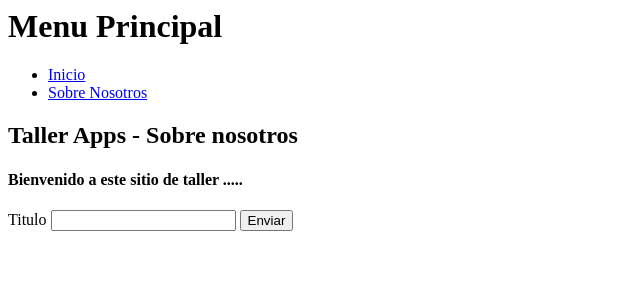
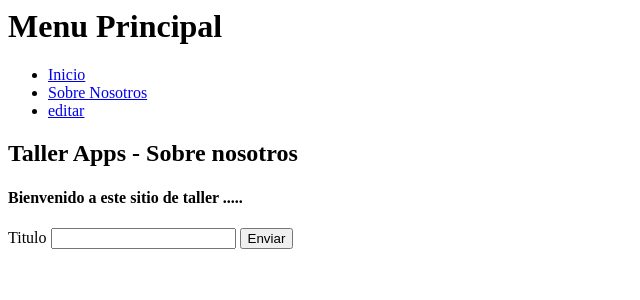
Before and after one commit to Pablo-gif-hub/tallersappsflask, a Flask app: page /sobrenosotros in a window 1280 px wide. Shown: the top 300 px of the page, without its empty margins (0-640 px from the left). Run offline with Flask 3, Linux system fonts and the light colour scheme.

Commit message:
actualizar
actualizado

```diff
--- a/templates/base.html
+++ b/templates/base.html
@@ -2,6 +2,7 @@
 <ul>
     <li><a href="/index"> Inicio </a> </li>
     <li><a href="/sobrenosotros"> Sobre Nosotros </a> </li>
+    <li><a href="/editar"> editar </a> </li>
 </ul>
 {% block contenido %}
 {% endblock %}
```
